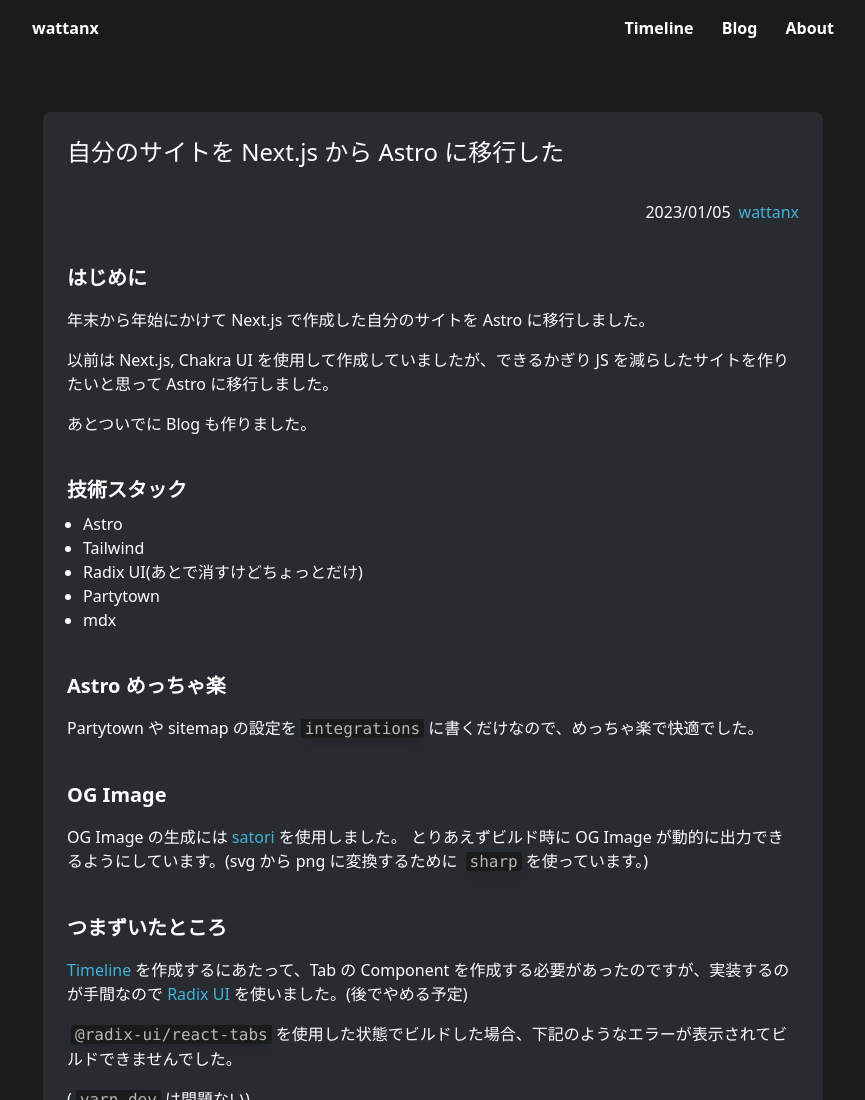
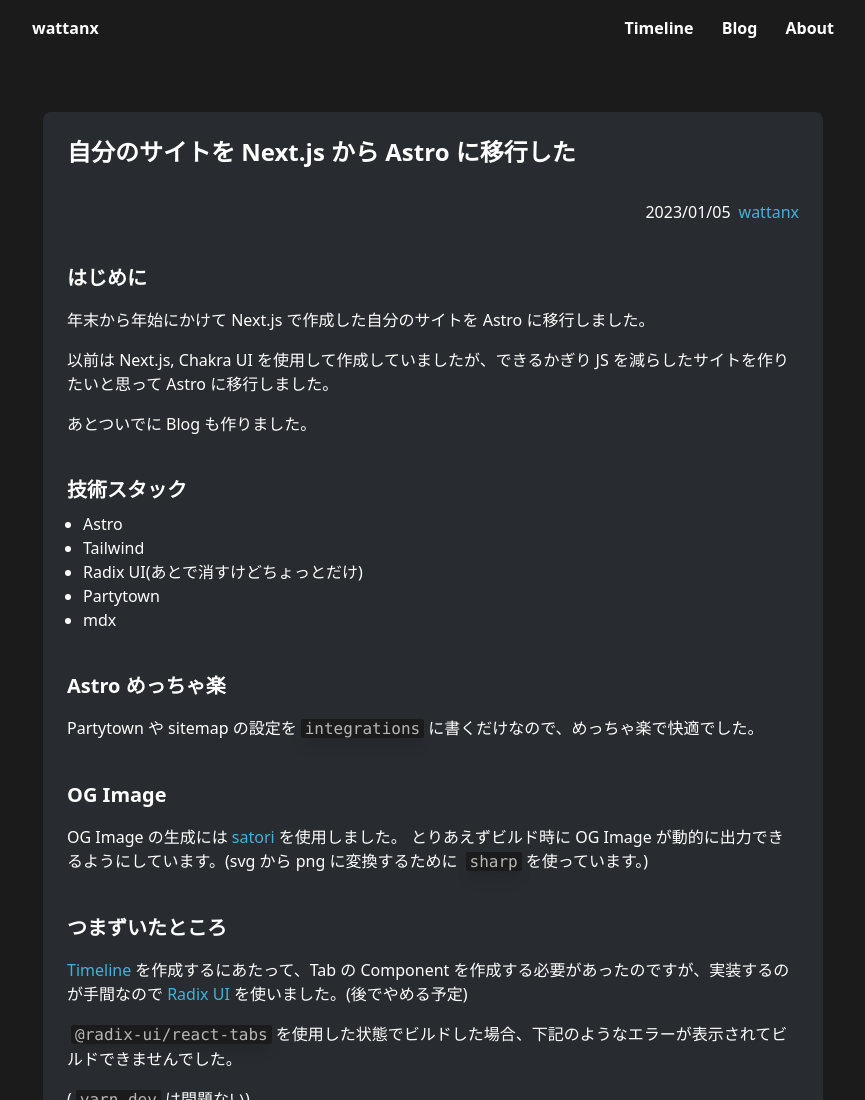
Before and after one commit to wattanx/wattanx-site, an Astro site: page /blog/replace-with-astro in a window 1280 px wide. Shown: the top 1100 px of the page, without its empty margins (207-1072 px from the left). Built offline with nearby package versions, Linux system fonts and the light colour scheme; Astro itself is replaced by a stand-in of ours; some packages are replaced by stand-ins of ours.

Commit message:
Update BlogLayout.astro

```diff
--- a/src/layouts/BlogLayout.astro
+++ b/src/layouts/BlogLayout.astro
@@ -22,7 +22,7 @@
     class="flex gap-4 px-6 py-14 container mx-auto min-h-screen justify-center"
   >
     <article class="bg-gray-800 rounded-lg p-6 w-full max-w-[780px]">
-      <h1 class="text-2xl mb-8">{title}</h1>
+      <h1 class="text-2xl mb-8 font-bold">{title}</h1>
       <div class="flex justify-end mb-8 space-x-2">
         <p>{date}</p>
         <a
```
